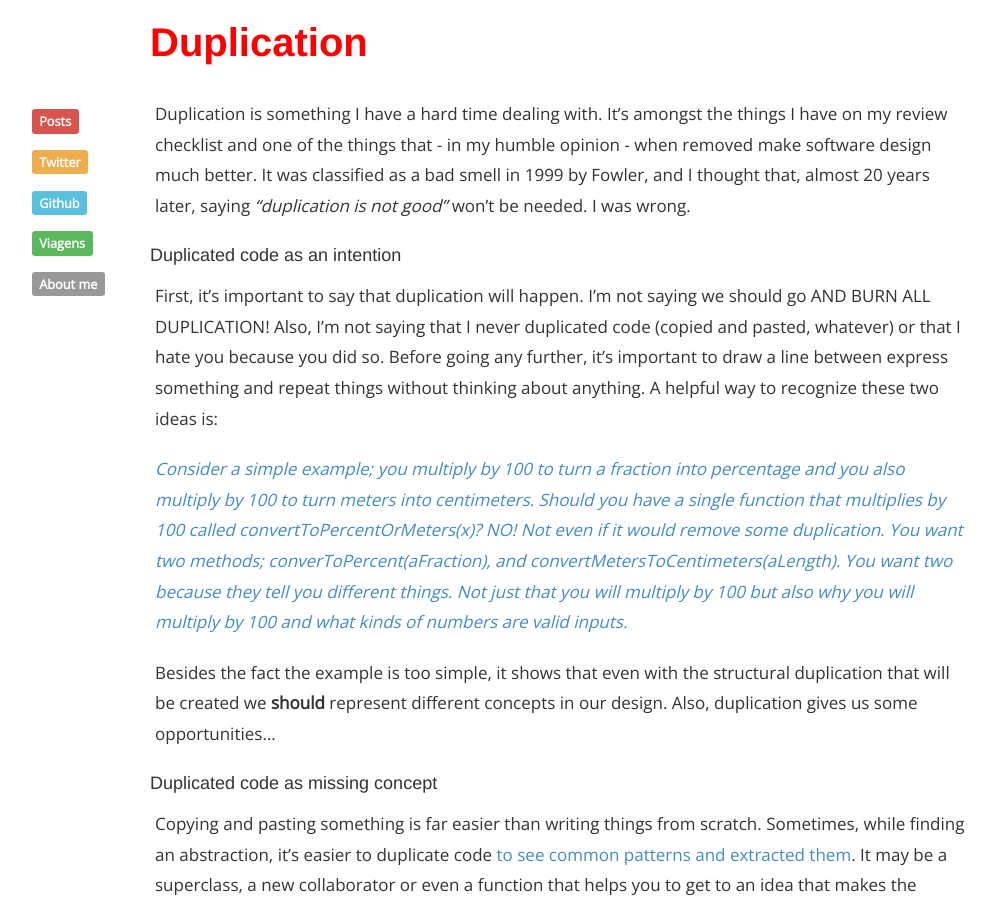
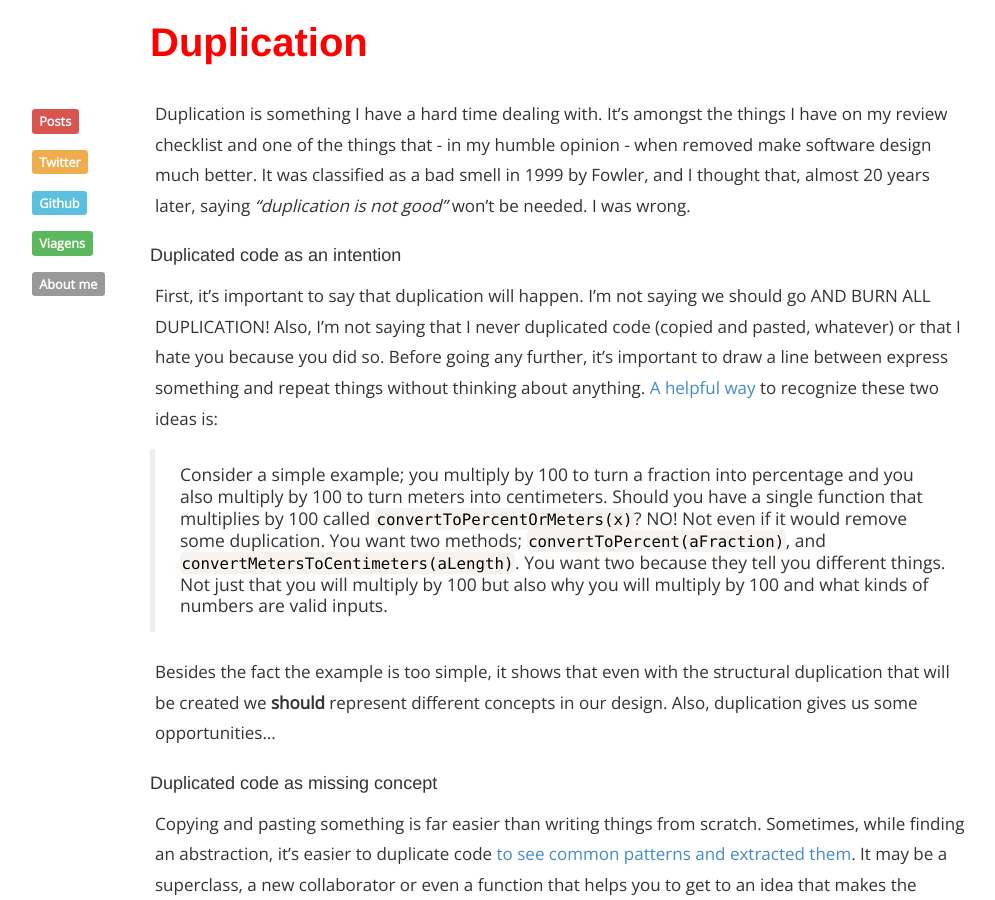
Before and after one commit to nelsonsar/nelsonsar.github.io, a Jekyll site: the page built from _posts/2018-12-6-duplication.md, in a window 1280 px wide and 900 px high. Shown: the whole window, without its empty margins (125-1120 px from the left). Built offline with Jekyll 4.4.1, drawn with Linux system fonts in a browser that asks for light colours.

Commit message:
Quote XP simplicity rule instead of linking

```diff
--- a/_posts/2018-12-6-duplication.md
+++ b/_posts/2018-12-6-duplication.md
@@ -7,9 +7,9 @@ Duplication is something I have a hard time dealing with. It's amongst the thing
 
 ### Duplicated code as an intention
 
-First, it's important to say that duplication will happen. I'm not saying we should go AND BURN ALL DUPLICATION! Also, I'm not saying that I never duplicated code (copied and pasted, whatever) or that I hate you because you did so. Before going any further, it's important to draw a line between express something and repeat things without thinking about anything. A helpful way to recognize these two ideas is:
+First, it's important to say that duplication will happen. I'm not saying we should go AND BURN ALL DUPLICATION! Also, I'm not saying that I never duplicated code (copied and pasted, whatever) or that I hate you because you did so. Before going any further, it's important to draw a line between express something and repeat things without thinking about anything. [A helpful way](http://www.extremeprogramming.org/rules/simple.html) to recognize these two ideas is:
 
-*[Consider a simple example; you multiply by 100 to turn a fraction into percentage and you also multiply by 100 to turn meters into centimeters. Should you have a single function that multiplies by 100 called convertToPercentOrMeters(x)? NO! Not even if it would remove some duplication. You want two methods; converToPercent(aFraction), and convertMetersToCentimeters(aLength). You want two because they tell you different things. Not just that you will multiply by 100 but also why you will multiply by 100 and what kinds of numbers are valid inputs.](http://www.extremeprogramming.org/rules/simple.html)*
+> Consider a simple example; you multiply by 100 to turn a fraction into percentage and you also multiply by 100 to turn meters into centimeters. Should you have a single function that multiplies by 100 called `convertToPercentOrMeters(x)`? NO! Not even if it would remove some duplication. You want two methods; `convertToPercent(aFraction)`, and `convertMetersToCentimeters(aLength)`. You want two because they tell you different things. Not just that you will multiply by 100 but also why you will multiply by 100 and what kinds of numbers are valid inputs.
 
 Besides the fact the example is too simple, it shows that even with the structural duplication that will be created we **should** represent different concepts in our design. Also, duplication gives us some opportunities...
 
```
